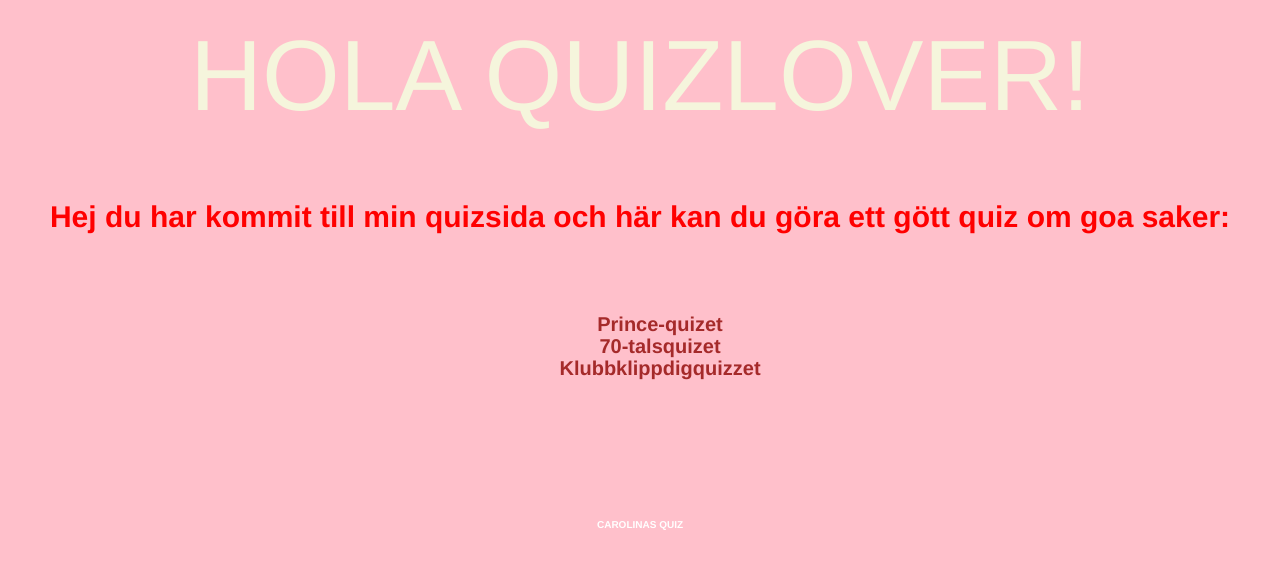
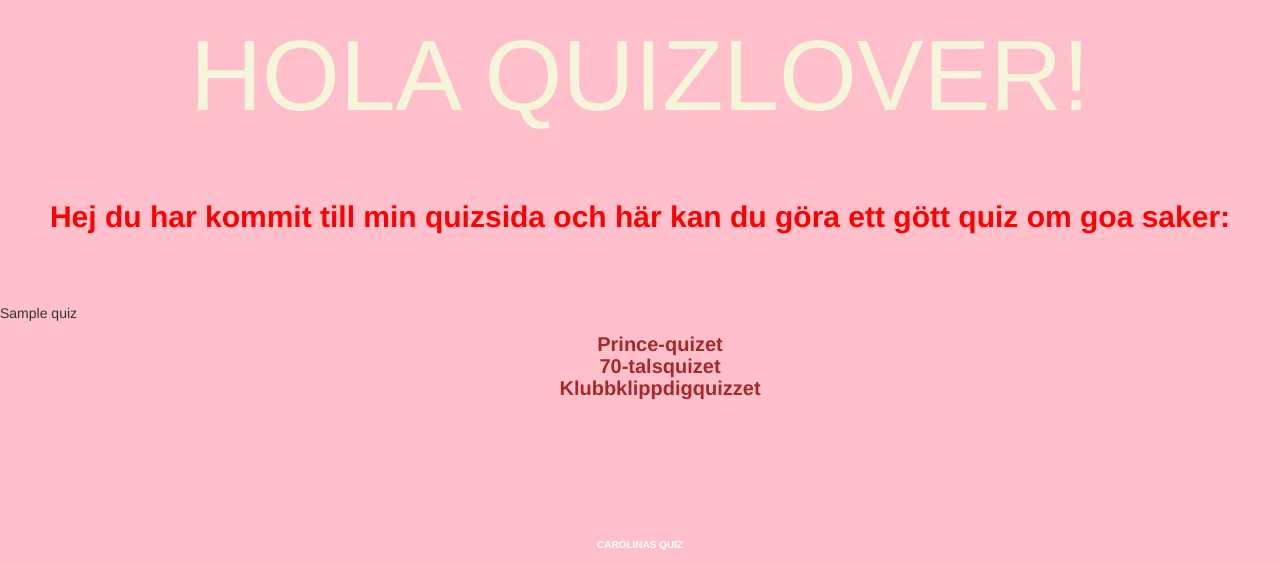
Before and after one commit to boriys/quizproject, a Django app: template quiz/templates/start.html in a window 1280 px wide. Shown: the top 563 px of the page. Run offline with Django 3.2, Linux system fonts and the light colour scheme; the template is opened without the code that fills it: most values are stand-ins (such as "Sample title", 1, 10 or a date in 2020); some libraries are stand-ins or nearby versions.

Commit message:
added templates

```diff
--- a/quiz/templates/start.html
+++ b/quiz/templates/start.html
@@ -31,6 +31,10 @@
 	<br>
 	<br>
 
+{% for quiz in quizzes %}
+	<p>{{ quiz.name }}</p>
+{% endfor %}
+
 	<h4>
 
 		<ul>
```
